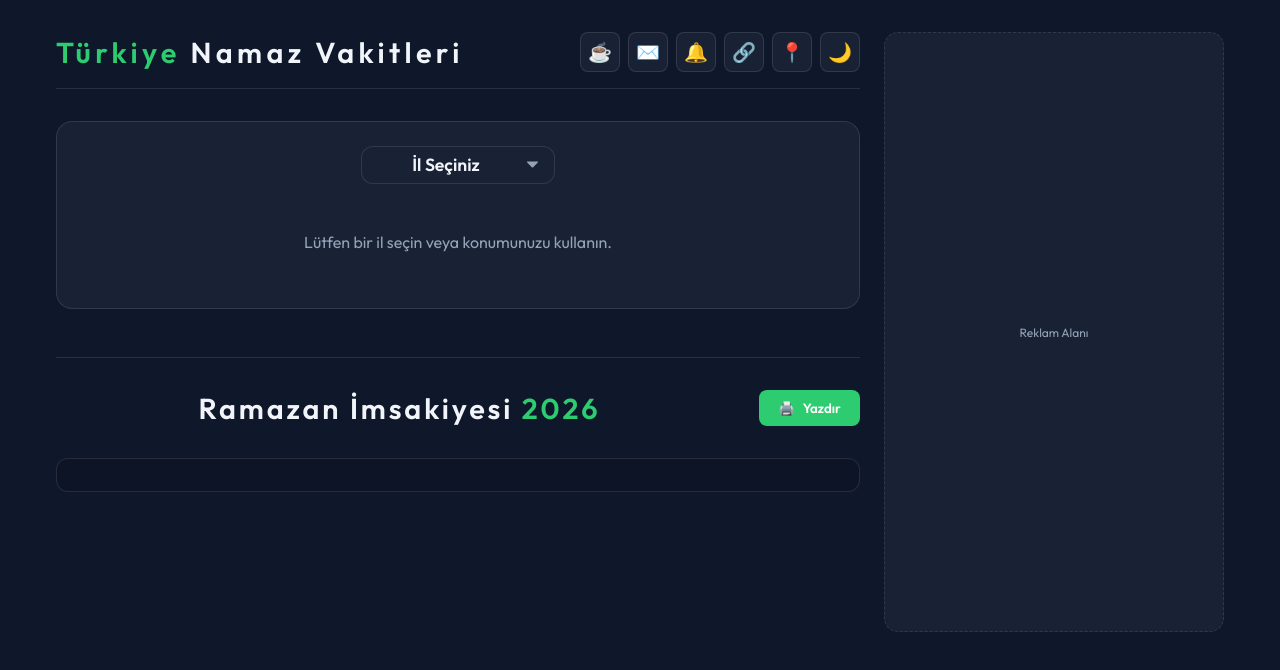
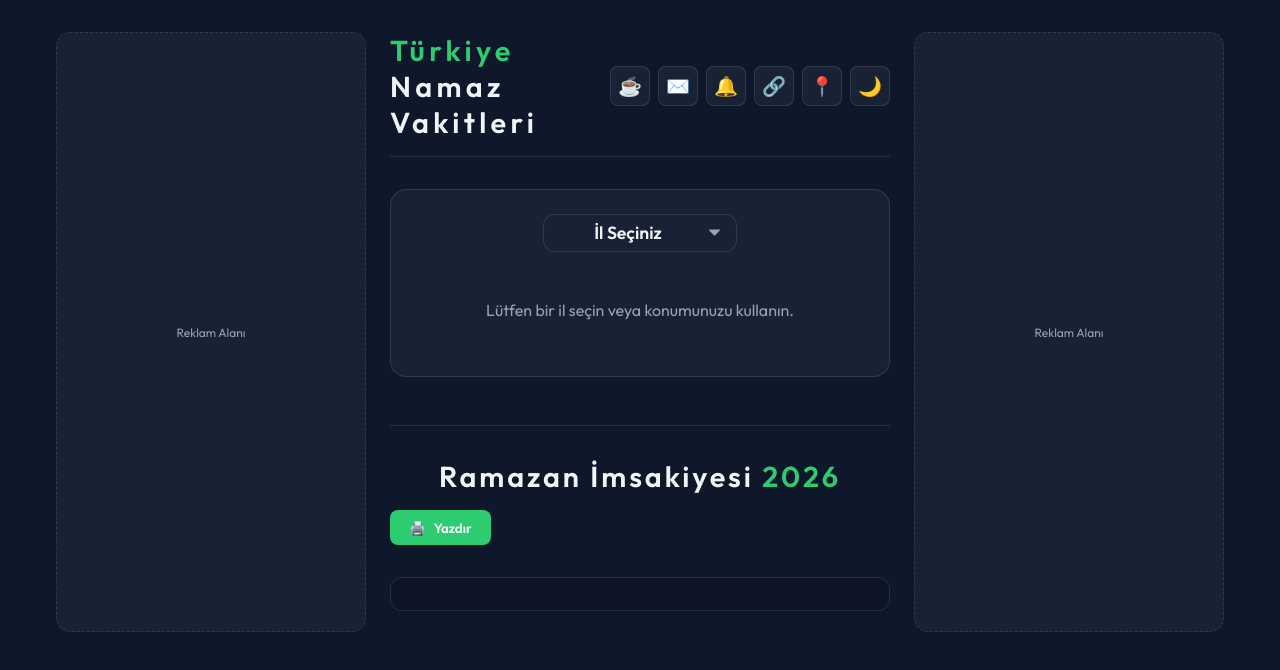
Before and after one commit to emirsen/okundumu, a plain HTML site: page index.html in a window 1280 px wide. Drawn offline with Linux system fonts and the light colour scheme.

Commit message:
Implement dual sidebar layout (310px-content-310px)

```diff
--- a/index.html
+++ b/index.html
@@ -14,7 +14,7 @@
     <meta charset="UTF-8">
     <meta name="viewport" content="width=device-width, initial-scale=1.0">
     <title>Türkiye Namaz Vakitleri</title>
-    <link rel="stylesheet" href="style.css?v=1.2">
+    <link rel="stylesheet" href="style.css?v=1.3">
     <link rel="preconnect" href="https://fonts.googleapis.com">
     <link rel="preconnect" href="https://fonts.gstatic.com" crossorigin>
     <link href="https://fonts.googleapis.com/css2?family=Outfit:wght@300;400;600&display=swap" rel="stylesheet">
@@ -22,6 +22,13 @@
 
 <body>
     <div class="page-layout">
+        <aside class="side-ad" aria-label="Sol reklam alanı">
+            <div class="ad-slot">
+                <!-- AdPlaceholder -->
+                <small>Reklam Alanı</small>
+            </div>
+        </aside>
+
         <div class="app-container">
             <header>
                 <div class="logo">
@@ -102,8 +109,8 @@
         </div>
     </div>
 
-    <script src="provinces.js?v=1.2"></script>
-    <script src="app.js?v=1.2"></script>
+    <script src="provinces.js?v=1.3"></script>
+    <script src="app.js?v=1.3"></script>
 </body>
 
 </html>
--- a/style.css
+++ b/style.css
@@ -47,7 +47,7 @@
     max-width: 1200px;
     margin: 0 auto;
     display: grid;
-    grid-template-columns: minmax(0, 1fr) 340px;
+    grid-template-columns: 310px minmax(0, 1fr) 310px;
     gap: 1.5rem;
     align-items: start;
     padding: 0 1rem;
```
